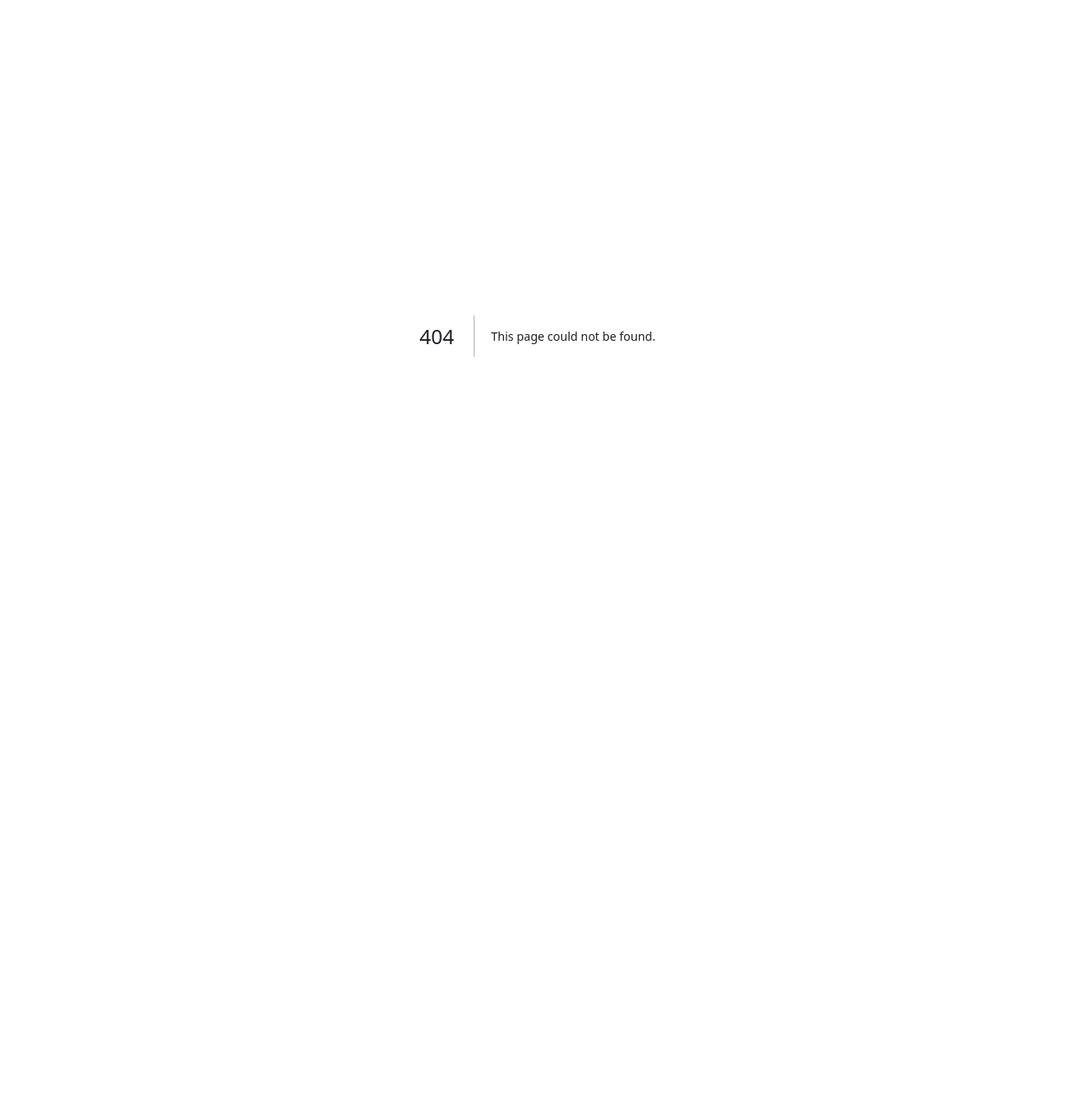
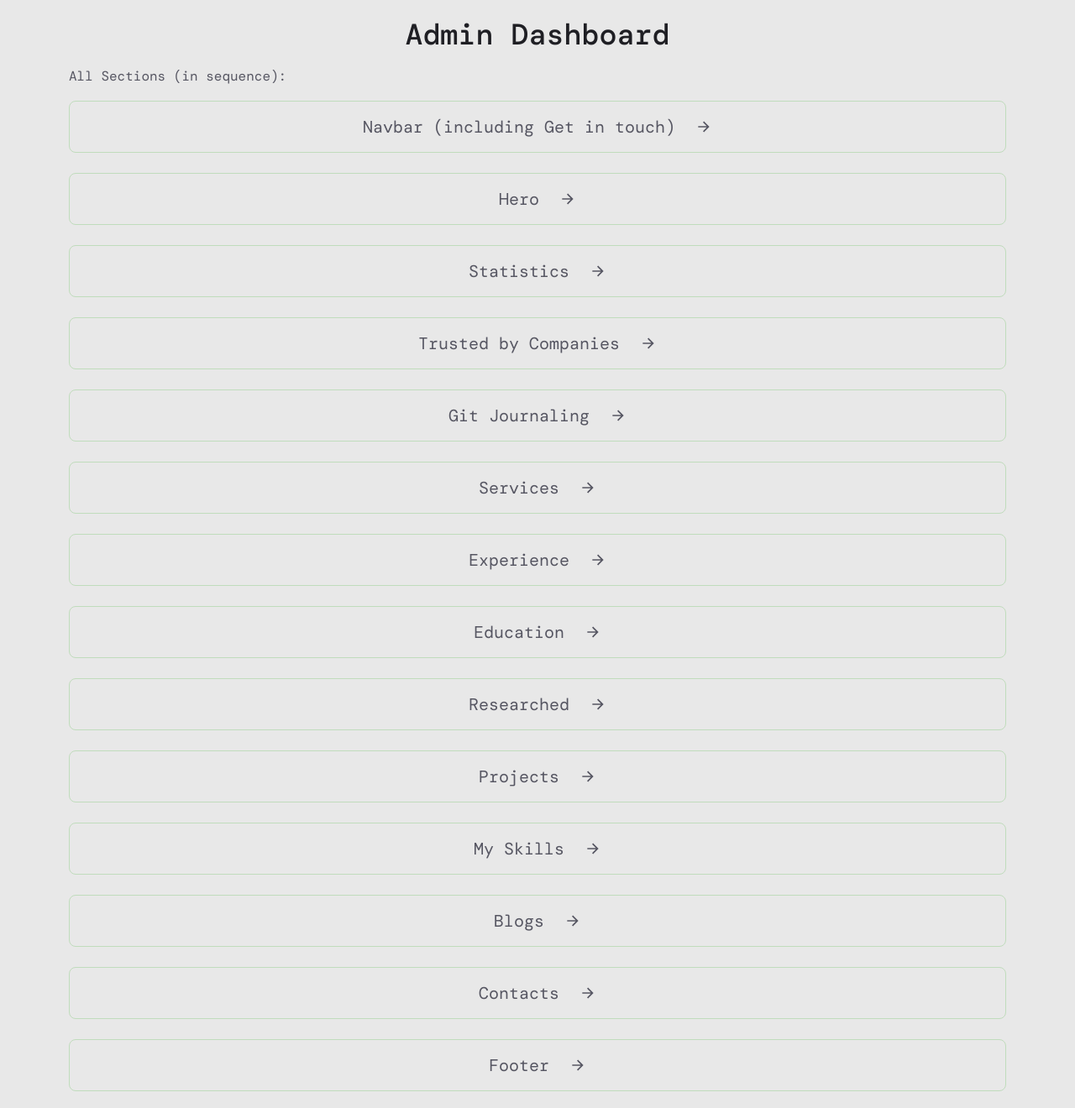
Before and after one commit to devrifaj/portfolio, a Next.js app: page /adminProfile in a window 1280 px wide. Before the commit this address had no page. Shown: the whole page at 84% size. Before the commit the page ends 800 px from the top, so only its background shows below. Built offline with nearby package versions, Linux system fonts and the light colour scheme; a web font is replaced by a local one.

Commit message:
admin profile page added

```diff
--- /dev/null
+++ b/app/adminProfile/navbar/page.tsx
@@ -0,0 +1,9 @@
+import React from 'react'
+
+const page = () => {
+  return (
+    <div>navbar page</div>
+  )
+}
+
+export default page
--- /dev/null
+++ b/app/adminProfile/page.tsx
@@ -0,0 +1,104 @@
+import Link from "next/link";
+import { RiArrowRightLine } from "react-icons/ri";
+
+const AdminProfile = () => {
+  return (
+    <div className="container py-5">
+      <h3 className="text-center">Admin Dashboard</h3>
+
+      <p className="mb-4 text-secondary-2">All Sections (in sequence):</p>
+
+      <ul className="flex flex-col gap-6 ">
+        <li>
+          <Link className="admin-link group" href="/adminProfile/navbar">
+            Navbar (including Get in touch){" "}
+            <RiArrowRightLine className="admin-link-icon" />
+          </Link>
+        </li>
+        <li>
+          <Link className="admin-link group" href="/adminProfile/hero">
+            Hero <RiArrowRightLine className="admin-link-icon" />
+          </Link>
+        </li>
+        <li>
+          <Link className="admin-link group" href="/adminProfile/statistics">
+            Statistics <RiArrowRightLine className="admin-link-icon" />
+          </Link>
+        </li>
+        <li>
+          <Link
+            className="admin-link group"
+            href="/adminProfile/trusted-companies"
+          >
+            Trusted by Companies{" "}
+            <RiArrowRightLine className="admin-link-icon" />
+          </Link>
+        </li>
+        <li>
+          <Link
+            className="admin-link group"
+            href="/adminProfile/git-journaling"
+          >
+            Git Journaling <RiArrowRightLine className="admin-link-icon" />
+          </Link>
+        </li>
+        <li>
+          <Link className="admin-link group" href="/adminProfile/services">
+            Services
+            <RiArrowRightLine className="admin-link-icon" />
+          </Link>
+        </li>
+        <li>
+          <Link className="admin-link group" href="/adminProfile/experience">
+            Experience
+            <RiArrowRightLine className="admin-link-icon" />
+          </Link>
+        </li>
+        <li>
+          <Link className="admin-link group" href="/adminProfile/education">
+            Education
+            <RiArrowRightLine className="admin-link-icon" />
+          </Link>
+        </li>
+        <li>
+          <Link className="admin-link group" href="/adminProfile/researched">
+            Researched
+            <RiArrowRightLine className="admin-link-icon" />
+          </Link>
+        </li>
+        <li>
+          <Link className="admin-link group" href="/adminProfile/projects">
+            Projects
+            <RiArrowRightLine className="admin-link-icon" />
+          </Link>
+        </li>
+        <li>
+          <Link className="admin-link group" href="/adminProfile/my-skills">
+            My Skills
+            <RiArrowRightLine className="admin-link-icon" />
+          </Link>
+        </li>
+        <li>
+          <Link className="admin-link group" href="/adminProfile/blogs">
+            Blogs
+            <RiArrowRightLine className="admin-link-icon" />
+          </Link>
+        </li>
+        <li>
+          <Link className="admin-link group" href="/adminProfile/contacts">
+            Contacts
+            <RiArrowRightLine className="admin-link-icon" />
+          </Link>
+        </li>
+        <li>
+          <Link className="admin-link group" href="/adminProfile/footer">
+            Footer
+            <RiArrowRightLine className="admin-link-icon" />
+          </Link>
+        </li>
+      </ul>
+    </div>
+  );
+};
+
+export default AdminProfile;
--- a/app/globals.css
+++ b/app/globals.css
@@ -241,6 +241,12 @@
   .flex-start {
     @apply flex justify-start items-center;
   }
+  .admin-link {
+    @apply border border-border-1 rounded-lg px-4 py-4 md:text-xl flex items-center justify-center gap-6 hover:text-primary-2 duration-200
+  }
+  .admin-link-icon {
+    @apply group-hover:translate-x-1 md:group-hover:translate-x-2 duration-100
+  }
 
   /* Custom classes */
   .text-linear-4 {
```
